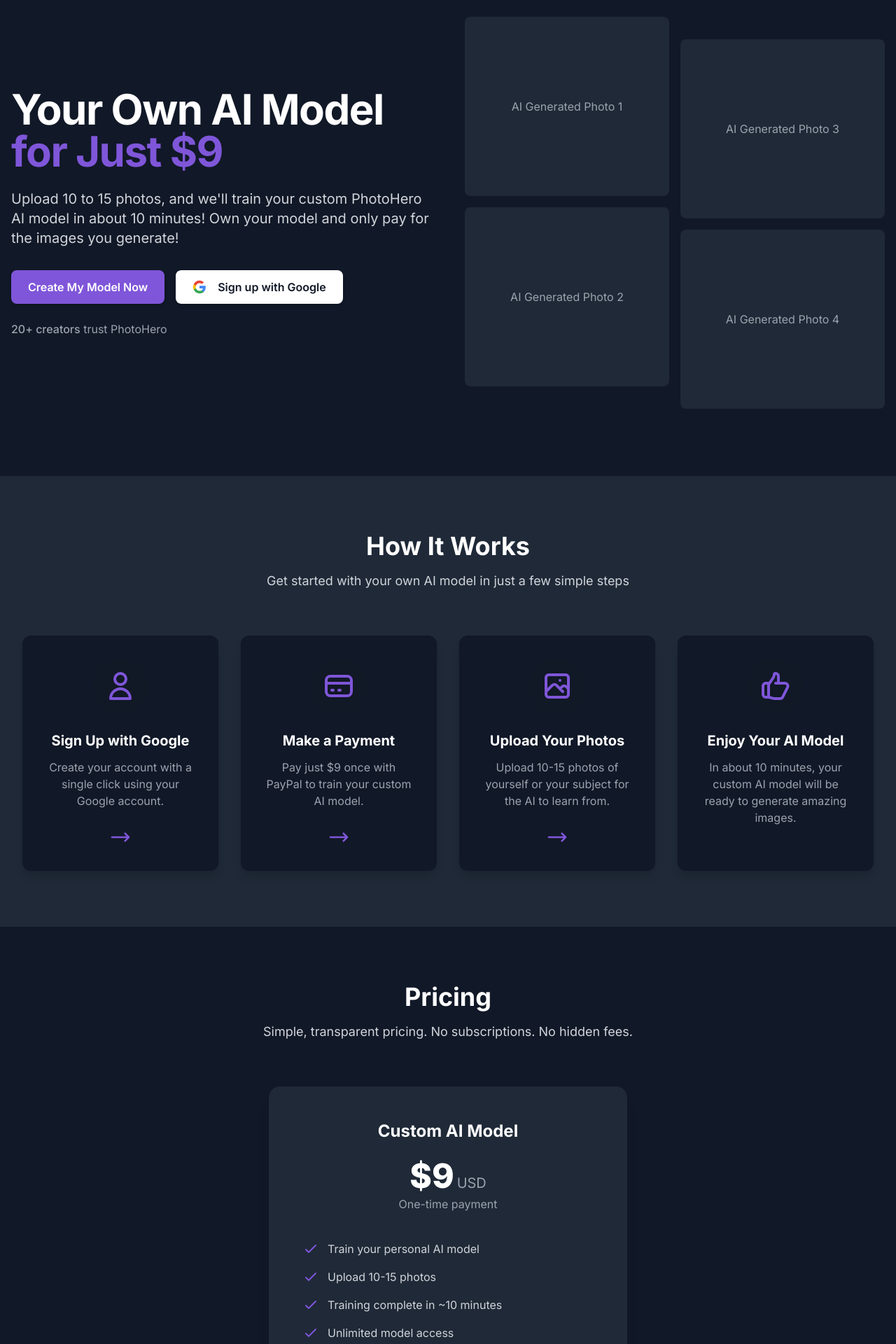
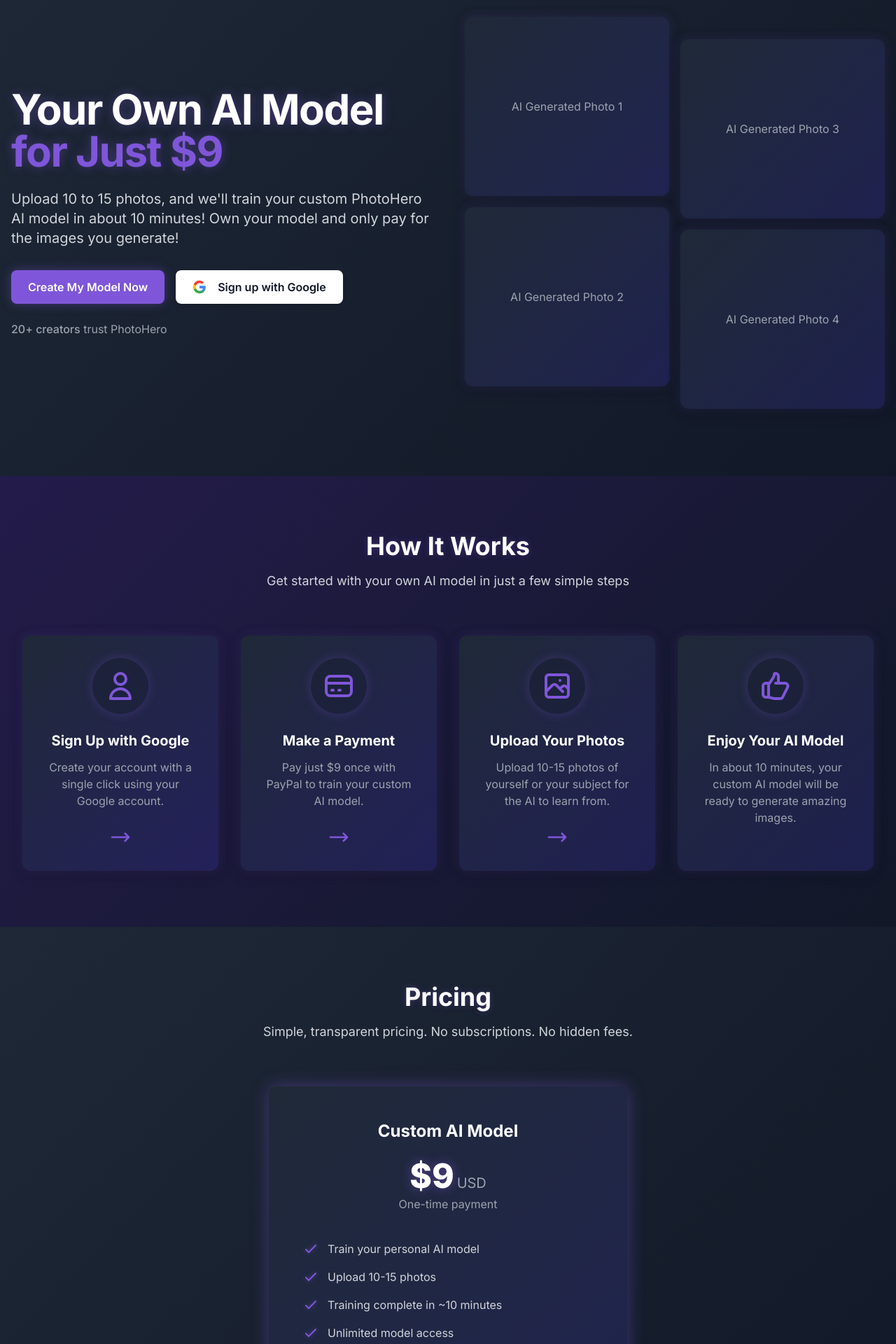
Before and after one commit to arian-jo/cursor-photohero-v1, a Next.js app: page / in a window 1280 px wide. Shown: the part 120-2040 px from the top of the page at 70% size. Built offline with nearby package versions, Linux system fonts and the light colour scheme.

Commit message:
Add violet glow effects and gradients for a more modern look

```diff
--- a/src/components/FAQ.tsx
+++ b/src/components/FAQ.tsx
@@ -16,14 +16,17 @@
         className="flex justify-between items-center w-full py-5 text-left"
         onClick={() => setIsOpen(!isOpen)}
       >
-        <span className="text-lg font-medium text-white">{question}</span>
+        <span className="text-lg font-medium text-white" style={{ textShadow: isOpen ? '0 0 10px rgba(127, 86, 217, 0.4)' : 'none' }}>
+          {question}
+        </span>
         <svg
           className={`w-5 h-5 text-gray-400 transform transition-transform duration-200 ${
-            isOpen ? 'rotate-180' : ''
+            isOpen ? 'rotate-180 text-primary' : ''
           }`}
           fill="none"
           viewBox="0 0 24 24"
           stroke="currentColor"
+          style={{ filter: isOpen ? 'drop-shadow(0 0 3px rgba(127, 86, 217, 0.5))' : 'none' }}
         >
           <path
             strokeLinecap="round"
@@ -100,7 +103,7 @@
   ];
 
   return (
-    <section id="faq" className="py-20 bg-dark">
+    <section id="faq" className="py-20" style={{ background: 'var(--violet-gradient)' }}>
       <div className="max-w-4xl mx-auto px-4 sm:px-6 lg:px-8">
         <div className="text-center mb-16">
           <h2 className="section-title">Frequently Asked Questions</h2>
@@ -109,7 +112,7 @@
           </p>
         </div>
 
-        <div className="space-y-0">
+        <div className="card-with-glow p-8">
           {faqItems.map((item, index) => (
             <FAQItem
               key={index}
--- a/src/components/Hero.tsx
+++ b/src/components/Hero.tsx
@@ -6,10 +6,10 @@
 
 const Hero = () => {
   return (
-    <section className="pt-28 pb-16 px-4 md:pt-36 md:pb-24 bg-dark">
+    <section className="pt-28 pb-16 px-4 md:pt-36 md:pb-24" style={{ background: 'var(--dark-gradient)' }}>
       <div className="max-w-7xl mx-auto grid md:grid-cols-2 gap-12 items-center">
         <div className="text-center md:text-left">
-          <h1 className="text-4xl md:text-5xl lg:text-6xl font-bold text-white tracking-tight mb-6">
+          <h1 className="text-4xl md:text-5xl lg:text-6xl font-bold text-white tracking-tight mb-6" style={{ textShadow: '0 0 15px rgba(127, 86, 217, 0.4)' }}>
             Your Own AI Model
             <br />
             <span className="text-primary">for Just $9</span>
@@ -54,25 +54,25 @@
 
         <div className="grid grid-cols-2 gap-4">
           <div className="space-y-4">
-            <div className="relative h-48 md:h-64 bg-darkLight rounded-lg overflow-hidden">
+            <div className="relative h-48 md:h-64 card-with-glow overflow-hidden">
               {/* Replace with actual images later */}
               <div className="absolute inset-0 flex items-center justify-center text-gray-400">
                 AI Generated Photo 1
               </div>
             </div>
-            <div className="relative h-48 md:h-64 bg-darkLight rounded-lg overflow-hidden">
+            <div className="relative h-48 md:h-64 card-with-glow overflow-hidden">
               <div className="absolute inset-0 flex items-center justify-center text-gray-400">
                 AI Generated Photo 2
               </div>
             </div>
           </div>
           <div className="space-y-4 pt-8">
-            <div className="relative h-48 md:h-64 bg-darkLight rounded-lg overflow-hidden">
+            <div className="relative h-48 md:h-64 card-with-glow overflow-hidden">
               <div className="absolute inset-0 flex items-center justify-center text-gray-400">
                 AI Generated Photo 3
               </div>
             </div>
-            <div className="relative h-48 md:h-64 bg-darkLight rounded-lg overflow-hidden">
+            <div className="relative h-48 md:h-64 card-with-glow overflow-hidden">
               <div className="absolute inset-0 flex items-center justify-center text-gray-400">
                 AI Generated Photo 4
               </div>
--- a/src/components/HowItWorks.tsx
+++ b/src/components/HowItWorks.tsx
@@ -47,7 +47,7 @@
   ];
 
   return (
-    <section id="how-it-works" className="py-20 bg-darkLight">
+    <section id="how-it-works" className="py-20" style={{ background: 'var(--violet-gradient)' }}>
       <div className="max-w-7xl mx-auto px-4 sm:px-6 lg:px-8">
         <div className="text-center mb-16">
           <h2 className="section-title">How It Works</h2>
@@ -60,9 +60,9 @@
           {steps.map((step) => (
             <div
               key={step.id}
-              className="bg-dark p-8 rounded-xl shadow-lg flex flex-col items-center text-center"
+              className="card-with-glow p-8 flex flex-col items-center text-center"
             >
-              <div className="rounded-full bg-dark/30 p-4 mb-6">
+              <div className="rounded-full bg-dark/30 p-4 mb-6" style={{ boxShadow: '0 0 15px rgba(127, 86, 217, 0.3)' }}>
                 {step.icon}
               </div>
               <h3 className="text-xl font-bold text-white mb-3">{step.title}</h3>
--- a/src/components/Pricing.tsx
+++ b/src/components/Pricing.tsx
@@ -5,7 +5,7 @@
 
 const Pricing = () => {
   return (
-    <section id="pricing" className="py-20 bg-dark">
+    <section id="pricing" className="py-20" style={{ background: 'var(--dark-gradient)' }}>
       <div className="max-w-7xl mx-auto px-4 sm:px-6 lg:px-8">
         <div className="text-center mb-16">
           <h2 className="section-title">Pricing</h2>
@@ -15,13 +15,13 @@
         </div>
 
         <div className="max-w-lg mx-auto">
-          <div className="bg-darkLight rounded-2xl shadow-xl overflow-hidden">
+          <div className="card-with-glow" style={{ boxShadow: '0 0 25px rgba(127, 86, 217, 0.4)' }}>
             <div className="px-6 py-12 sm:p-12 text-center">
               <h3 className="text-2xl font-bold text-white mb-4">Custom AI Model</h3>
 
               <div className="mt-6">
                 <p className="flex items-baseline justify-center">
-                  <span className="text-5xl font-extrabold text-white">$9</span>
+                  <span className="text-5xl font-extrabold text-white" style={{ textShadow: '0 0 15px rgba(127, 86, 217, 0.5)' }}>$9</span>
                   <span className="ml-1 text-xl text-gray-400">USD</span>
                 </p>
                 <p className="text-gray-400 mt-1">One-time payment</p>
@@ -29,25 +29,25 @@
 
               <ul className="mt-10 space-y-4 text-left">
                 <li className="flex items-start">
-                  <svg className="flex-shrink-0 h-6 w-6 text-primary" fill="none" viewBox="0 0 24 24" stroke="currentColor">
+                  <svg className="flex-shrink-0 h-6 w-6 text-primary" fill="none" viewBox="0 0 24 24" stroke="currentColor" style={{ filter: 'drop-shadow(0 0 3px rgba(127, 86, 217, 0.5))' }}>
                     <path strokeLinecap="round" strokeLinejoin="round" strokeWidth="2" d="M5 13l4 4L19 7" />
                   </svg>
                   <span className="ml-3 text-gray-300">Train your personal AI model</span>
                 </li>
                 <li className="flex items-start">
-                  <svg className="flex-shrink-0 h-6 w-6 text-primary" fill="none" viewBox="0 0 24 24" stroke="currentColor">
+                  <svg className="flex-shrink-0 h-6 w-6 text-primary" fill="none" viewBox="0 0 24 24" stroke="currentColor" style={{ filter: 'drop-shadow(0 0 3px rgba(127, 86, 217, 0.5))' }}>
                     <path strokeLinecap="round" strokeLinejoin="round" strokeWidth="2" d="M5 13l4 4L19 7" />
                   </svg>
                   <span className="ml-3 text-gray-300">Upload 10-15 photos</span>
                 </li>
                 <li className="flex items-start">
-                  <svg className="flex-shrink-0 h-6 w-6 text-primary" fill="none" viewBox="0 0 24 24" stroke="currentColor">
+                  <svg className="flex-shrink-0 h-6 w-6 text-primary" fill="none" viewBox="0 0 24 24" stroke="currentColor" style={{ filter: 'drop-shadow(0 0 3px rgba(127, 86, 217, 0.5))' }}>
                     <path strokeLinecap="round" strokeLinejoin="round" strokeWidth="2" d="M5 13l4 4L19 7" />
                   </svg>
                   <span className="ml-3 text-gray-300">Training complete in ~10 minutes</span>
                 </li>
                 <li className="flex items-start">
-                  <svg className="flex-shrink-0 h-6 w-6 text-primary" fill="none" viewBox="0 0 24 24" stroke="currentColor">
+                  <svg className="flex-shrink-0 h-6 w-6 text-primary" fill="none" viewBox="0 0 24 24" stroke="currentColor" style={{ filter: 'drop-shadow(0 0 3px rgba(127, 86, 217, 0.5))' }}>
                     <path strokeLinecap="round" strokeLinejoin="round" strokeWidth="2" d="M5 13l4 4L19 7" />
                   </svg>
                   <span className="ml-3 text-gray-300">Unlimited model access</span>
@@ -57,7 +57,7 @@
               <div className="mt-12">
                 <Link
                   href="/auth/signin"
-                  className="w-full bg-primary hover:bg-primary/90 text-white font-bold py-3 px-4 rounded-lg transition-all"
+                  className="w-full hero-button-primary block text-center"
                 >
                   Sign Up Now
                 </Link>
--- a/src/styles/globals.css
+++ b/src/styles/globals.css
@@ -8,6 +8,12 @@
   --foreground-rgb: 255, 255, 255;
   --background-start-rgb: 17, 24, 39;
   --background-end-rgb: 17, 24, 39;
+  --primary-glow: 0 0 20px rgba(127, 86, 217, 0.5);
+  --secondary-glow: 0 0 15px rgba(236, 72, 153, 0.4);
+  --primary-gradient: linear-gradient(135deg, rgba(127, 86, 217, 0.8), rgba(127, 86, 217, 0.2));
+  --dark-gradient: linear-gradient(135deg, rgba(31, 41, 55, 0.95), rgba(17, 24, 39, 0.98));
+  --violet-gradient: linear-gradient(135deg, rgba(109, 40, 217, 0.2), rgba(17, 24, 39, 0.95));
+  --card-gradient: linear-gradient(135deg, rgba(31, 41, 55, 1), rgba(55, 48, 163, 0.3));
 }
 
 body {
@@ -24,17 +30,43 @@
 @layer components {
   .hero-button-primary {
     @apply bg-primary hover:bg-primary/90 text-white font-semibold py-3 px-6 rounded-lg transition-all shadow-md hover:shadow-lg;
+    box-shadow: 0 0 15px rgba(127, 86, 217, 0.4);
+    transition: all 0.3s ease;
+  }
+
+  .hero-button-primary:hover {
+    box-shadow: 0 0 25px rgba(127, 86, 217, 0.6);
+    transform: translateY(-2px);
   }
 
   .hero-button-secondary {
     @apply bg-white hover:bg-gray-100 text-dark font-semibold py-3 px-6 rounded-lg transition-all shadow-md hover:shadow-lg flex items-center justify-center gap-2;
+    transition: all 0.3s ease;
+  }
+
+  .hero-button-secondary:hover {
+    box-shadow: 0 0 15px rgba(127, 86, 217, 0.3);
+    transform: translateY(-2px);
   }
 
   .section-title {
     @apply text-3xl md:text-4xl font-bold text-white mb-4;
+    text-shadow: 0 0 10px rgba(127, 86, 217, 0.3);
   }
 
   .section-subtitle {
     @apply text-lg text-gray-300 max-w-2xl mx-auto mb-8;
   }
+
+  .card-with-glow {
+    @apply bg-darkLight rounded-xl shadow-lg overflow-hidden;
+    background: var(--card-gradient);
+    box-shadow: 0 4px 20px rgba(0, 0, 0, 0.25), 0 0 15px rgba(127, 86, 217, 0.2);
+    transition: all 0.3s ease;
+  }
+
+  .card-with-glow:hover {
+    box-shadow: 0 8px 25px rgba(0, 0, 0, 0.3), 0 0 20px rgba(127, 86, 217, 0.4);
+    transform: translateY(-3px);
+  }
 }
```
